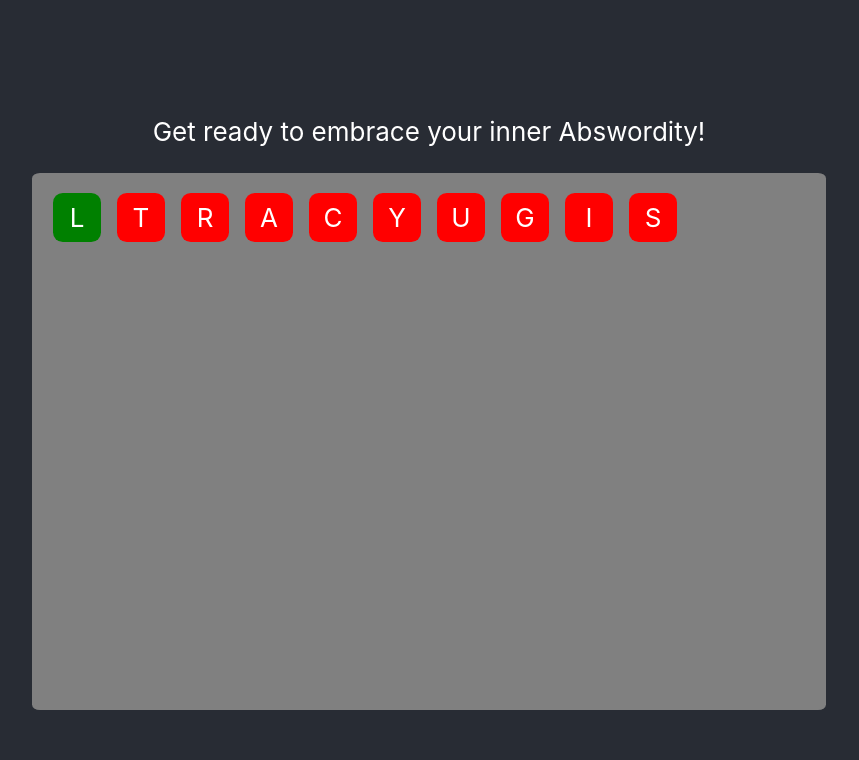
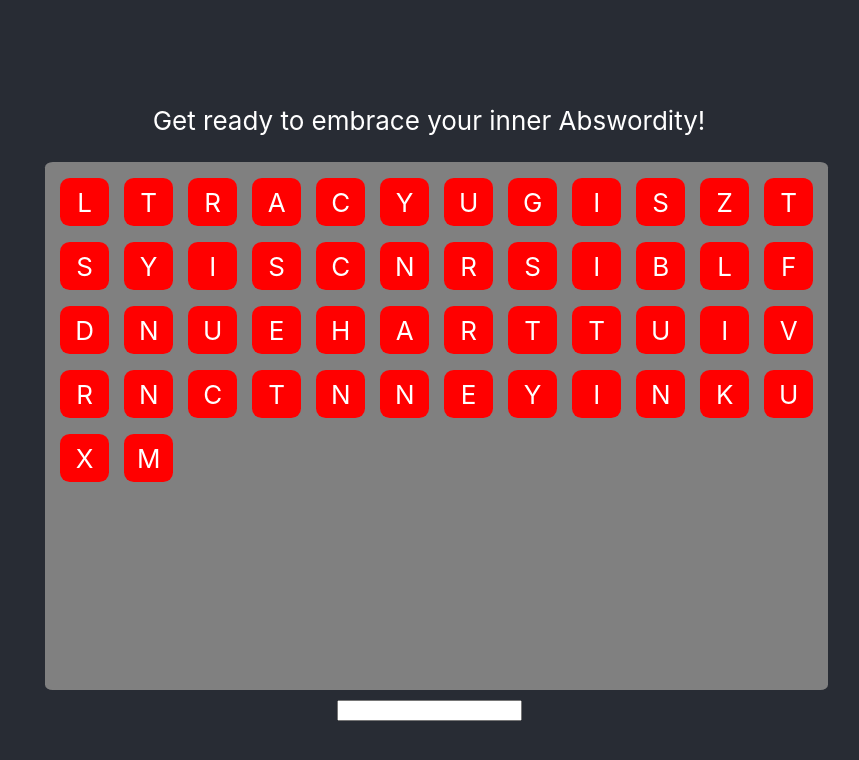
Before and after one commit to Abswordity/Abswordity, a React (Create React App) app: page / in a window 1280 px wide. Shown: the top 760 px of the page, without its empty margins (211-1070 px from the left). Built offline with nearby package versions, Linux system fonts and the light colour scheme; no server answers.

Commit message:
implemented word validation and highlighting logic

```diff
--- a/src/App.js
+++ b/src/App.js
@@ -1,12 +1,13 @@
 import React from 'react';
 import logo from './logo.svg';
-import {GameBoardDesktop} from './Components/GameBoardDesktop/index'
+import { GameBoard } from './ComponentsDesktop/GameBoard/index'
 import './App.css';
 
-const fetchUsers = () => { fetch('http://localhost:1000/users')
+const fetchUsers = () => {
+  fetch('http://localhost:1000/users')
     .then(response => response.json())
     .then(users => {
-  console.log({users})
+      console.log({ users })
     })
 }
 function App() {
@@ -18,7 +19,7 @@ const sampleWord = ["h", "e", "l", "l"]
         <p>
           Get ready to embrace your inner Abswordity!
         </p>
-        <GameBoardDesktop sampleWord={sampleWord}/>
+        <GameBoard sampleWord={sampleWord} />
       </header>
     </div>
   );
--- a/src/Components/GameBoardDesktop/index.js
+++ /dev/null
@@ -1,105 +0,0 @@
-import React, { Component } from 'react';
-import {LetterTileDesktop} from '../LetterTileDesktop/index'
-import './index.styles.css'
-
-const lettersArray = ['e','e','e','e','e','e','e','e','e','e','e','a','a','a','a','a','a','a','a','r','r','r','r','r','r','r','r','i','i','i','i','i','i','i','i','o','o','o','o','o','o','o','t','t','t','t','t','t','t','n','n','n','n','n','n','n','s','s','s','s','s','s','l','l','l','l','l','c','c','c','c','c','u','u','u','u','d','d','d','p','p','p','m','m','m','h','h','h','g','g','b','b','f','f','y','y','w','k','v','x','z','j','q'];
-
-
-
-
-
-export class GameBoardDesktop extends Component {
-
-    constructor(props) {
-        super(props);
-        this.state = {
-          displayLetters: []
-        };
-      }
-
-    componentDidMount = () => {
-       this.letterAdditionInterval();
-    }
-
-    componentDidUpdate = (prevProps,prevState) => {
-        const { prevSampleWord } = prevProps;
-        const { sampleWord } = this.props;
-        if (prevSampleWord !== sampleWord){
-            this.highlightProperTiles();
-        }
-    }
-
-    componentWillUnmount = () => {
-        clearInterval(this.letterAdditionInterval);
-    }
-
-    pushToDisplayLetters = () => {
-        const { displayLetters } = this.state;
-        const randomIndex = Math.floor(Math.random()*103)
-        const randomLetter = {letter: lettersArray[randomIndex], selected: false}
-        displayLetters.push(randomLetter)
-        this.setState({displayLetters})
-    }
-
-
-    letterAdditionInterval = () => {
-        const { displayLetters } = this.state;
-       const interval = setInterval(()=> {
-            if (displayLetters.length > 95){
-                clearInterval(interval)
-            }
-            else {
-                this.pushToDisplayLetters()
-            }
-        }, 500)
-    }
-
-
-    deriveLetterCountObject = () => {
-        const { sampleWord } = this.props;
-        const countObject = {};
-        sampleWord.forEach((letter) => {
-          if (countObject[letter]){
-              countObject[letter]+=1;
-          }
-          else {
-              countObject[letter] = 1;
-          }
-
-        })
-        return countObject
-    }
-
-    highlightProperTiles = () => {
-
-        // still need to figure out how to prevent repeated unwanted calls of this
-        // function, and to mutate countObject without it being reset
-        const countObject = this.deriveLetterCountObject();
-        let tilesSelected = false;
-        const { displayLetters } = this.state;
-        displayLetters.forEach((letterObject) => {
-            console.log({countObject})
-            if(!letterObject.selected && countObject[letterObject.letter]){
-                tilesSelected=true;
-                letterObject.selected = true;
-                countObject[letterObject.letter]--;
-            }
-        })
-        if (tilesSelected){
-            this.setState({displayLetters})
-        }
-
-     }
-
-    render(){
-        const { displayLetters } = this.state;
-        return (
-            <div className="game-board">
-            {displayLetters.map((letter, index) => {
-                return <LetterTileDesktop key={index} letter={letter.letter} selected={letter.selected}/>
-            })}
-            </div>
-        )
-    }
-
-}
--- /dev/null
+++ b/src/ComponentsDesktop/GameBoard/index.js
@@ -0,0 +1,123 @@
+import React, { Component } from 'react';
+import { LetterTile } from '../LetterTile/index';
+import { Input } from '../Input/index';
+import './index.styles.css'
+
+const lettersArray = ['e', 'e', 'e', 'e', 'e', 'e', 'e', 'e', 'e', 'e', 'e', 'a', 'a', 'a', 'a', 'a', 'a', 'a', 'a', 'r', 'r', 'r', 'r', 'r', 'r', 'r', 'r', 'i', 'i', 'i', 'i', 'i', 'i', 'i', 'i', 'o', 'o', 'o', 'o', 'o', 'o', 'o', 't', 't', 't', 't', 't', 't', 't', 'n', 'n', 'n', 'n', 'n', 'n', 'n', 's', 's', 's', 's', 's', 's', 'l', 'l', 'l', 'l', 'l', 'c', 'c', 'c', 'c', 'c', 'u', 'u', 'u', 'u', 'd', 'd', 'd', 'p', 'p', 'p', 'm', 'm', 'm', 'h', 'h', 'h', 'g', 'g', 'b', 'b', 'f', 'f', 'y', 'y', 'w', 'k', 'v', 'x', 'z', 'j', 'q'];
+
+export class GameBoard extends Component {
+
+	constructor(props) {
+		super(props);
+		this.state = {
+			displayLetters: [],
+			inputWord: ''
+		};
+	}
+
+	componentDidMount = () => {
+		this.letterAdditionInterval();
+	}
+
+	componentWillUnmount = () => {
+		clearInterval(this.letterAdditionInterval);
+	}
+
+	pushToDisplayLetters = () => {
+		const { displayLetters } = this.state;
+		const randomIndex = Math.floor(Math.random() * 103)
+		const randomLetter = { letter: lettersArray[randomIndex], selected: false }
+		const newDisplayLetters = [...displayLetters, randomLetter]
+		this.setState({ displayLetters: newDisplayLetters })
+	}
+
+
+	letterAdditionInterval = () => {
+		const interval = setInterval(() => {
+			const { displayLetters } = this.state;
+			if (displayLetters.length > 95) {
+				clearInterval(interval)
+			}
+			else {
+				this.pushToDisplayLetters()
+			}
+		}, 100)
+	}
+
+	deriveLetterCountObject = (word) => {
+		const countObject = {};
+		word.split('').forEach((letter) => {
+			if (countObject[letter]) {
+				countObject[letter] += 1;
+			}
+			else {
+				countObject[letter] = 1;
+			}
+
+		})
+		return countObject
+	}
+
+	highlightProperTiles = (word) => {
+		if (this.validInput(word) || !word.length) {
+			const countObject = this.deriveLetterCountObject(word);
+			const { displayLetters } = this.state;
+			const resetDisplayLetters = displayLetters.map((letter) => {
+				return { ...letter, selected: false }
+			})
+
+			return resetDisplayLetters.map((letterObject) => {
+				if (!letterObject.selected && countObject[letterObject.letter]) {
+					letterObject.selected = true;
+					countObject[letterObject.letter]--;
+				}
+				return letterObject
+			})
+		}
+	}
+
+	wordInputChangeHandler = (event) => {
+		const displayLetters = this.highlightProperTiles(event.target.value)
+		if (displayLetters) {
+			this.setState({
+				inputWord: event.target.value,
+				displayLetters: displayLetters
+			})
+		}
+	}
+
+	validInput = (word) => {
+		const { displayLetters, inputWord } = this.state;
+		if (word.length < inputWord.length) {
+			return true;
+		}
+		const lastLetter = word[word.length - 1]
+		const letterAvailable = displayLetters.find((letterObject) => {
+			return (letterObject.letter === lastLetter && !letterObject.selected)
+		})
+
+		if (letterAvailable) {
+			return true;
+		}
+		const wordWithoutLastLetter = word.slice(0, word.length - 1)
+		this.setState({
+			inputWord: wordWithoutLastLetter
+		})
+
+	}
+
+	render() {
+		const { displayLetters } = this.state;
+		return (
+			<div>
+				<div className="game-board">
+					{displayLetters.map((letter, index) => {
+						return <LetterTile key={index} letter={letter.letter} selected={letter.selected} />
+					})}
+				</div>
+				<Input changeHandler={this.wordInputChangeHandler} word={this.state.inputWord} />
+			</div>
+		)
+	}
+
+}
--- /dev/null
+++ b/src/ComponentsDesktop/Input/index.js
@@ -0,0 +1,15 @@
+import React, { Component } from 'react'
+import './index.styles.css'
+
+
+
+export class Input extends Component {
+
+    render() {
+        return (
+            <div>
+                <input value={this.props.word} onChange={this.props.changeHandler} />
+            </div>
+        )
+    }
+}
--- a/src/Components/LetterTileDesktop/index.js
+++ b/src/ComponentsDesktop/LetterTile/index.js
@@ -1,11 +1,11 @@
 import React from 'react';
 import './index.styles.css'
 
-export const LetterTileDesktop = ({letter, selected}) => {
+export const LetterTile = ({ letter, selected }) => {
 
 	return (
 		<div className={selected ? "letter-tile-selected" : "letter-tile"}>
-		<p>{letter.toUpperCase()}</p>
+			<p>{letter.toUpperCase()}</p>
 		</div>
 
 	)
```
Also changed, not shown: src/ComponentsDesktop/GameBoard/index.styles.css (renamed from src/Components/GameBoardDesktop/index.styles.css), src/ComponentsDesktop/Input/index.styles.css (added), src/ComponentsDesktop/LetterTile/index.styles.css (renamed from src/Components/LetterTileDesktop/index.styles.css), src/ComponentsMobile/GameBoard/index.js (renamed from src/Components/GameBoard/index.js), src/ComponentsMobile/GameBoard/index.styles.css (renamed from src/Components/GameBoard/index.styles.css), src/ComponentsMobile/LetterTile/index.js (renamed from src/Components/LetterTile/index.js), src/ComponentsMobile/LetterTile/index.styles.css (renamed from src/Components/LetterTile/index.styles.css), 1 other file (tests, documents, lock files or other folders). Lines whose indentation alone changed are shown as unchanged.
